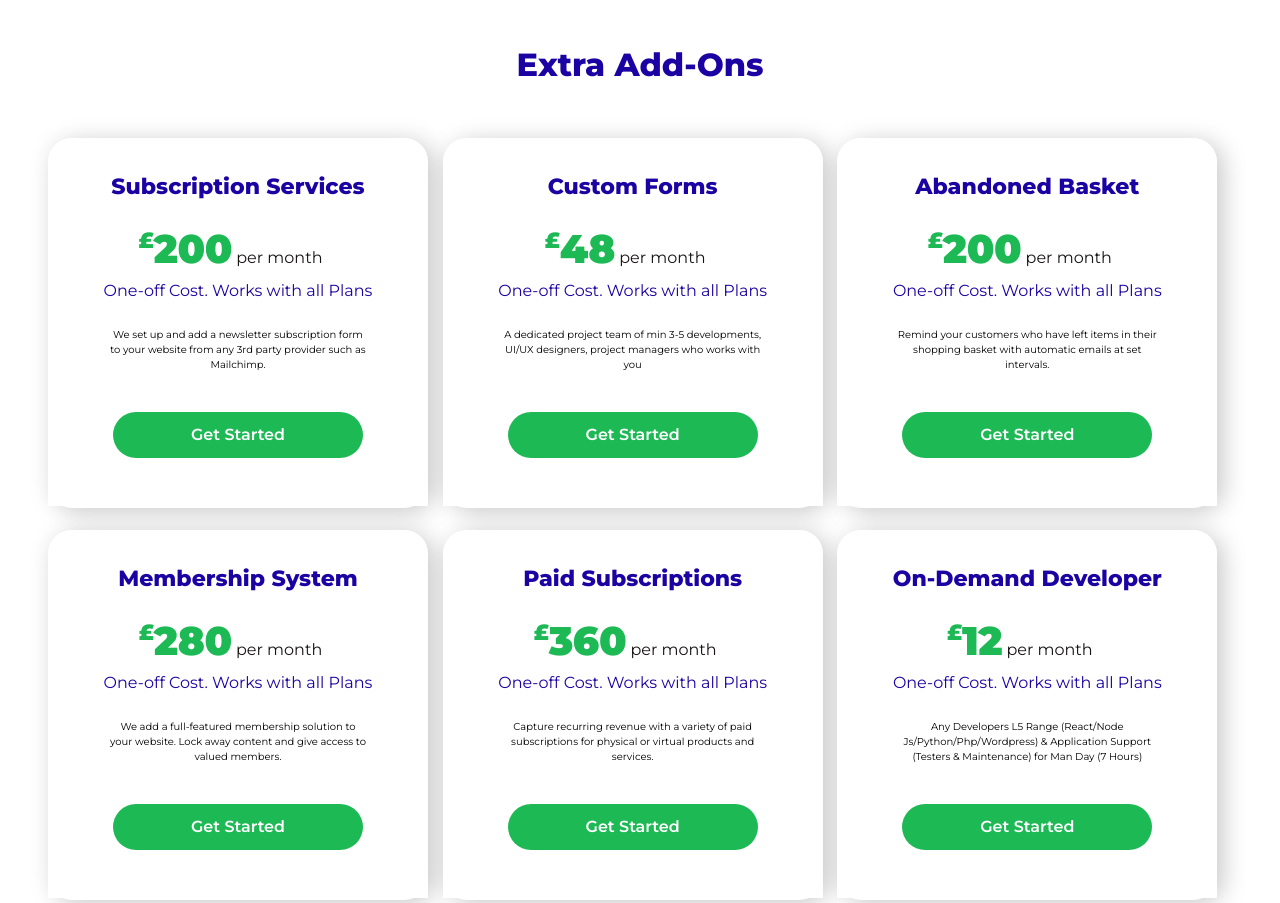
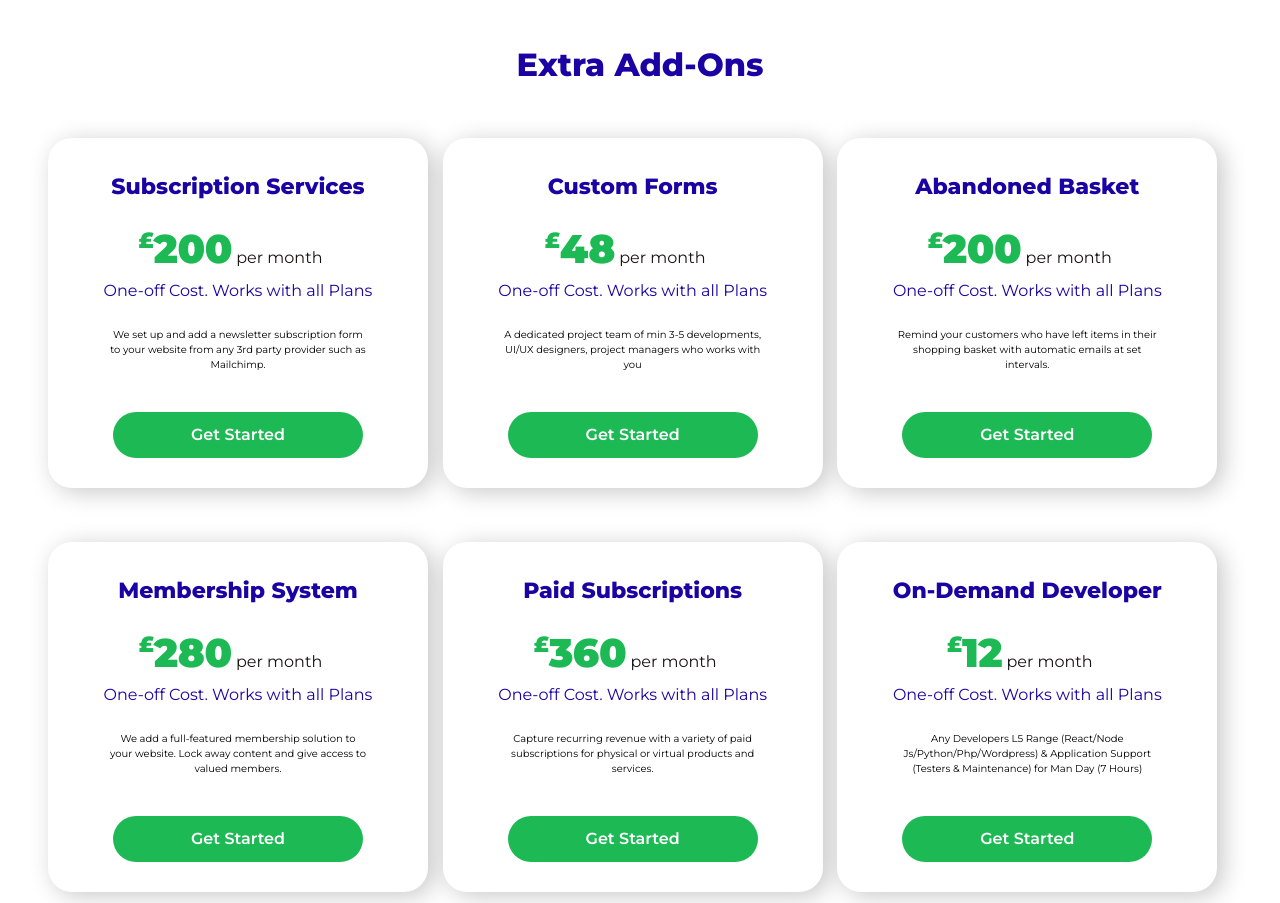
Before and after one commit to Amit-Pallauri/thunderbolt-new, a Gatsby site: page /pricing in a window 1280 px wide. Shown: the part 3920-4823 px from the top of the page. Built offline with nearby package versions, Linux system fonts and the light colour scheme; Gatsby itself is replaced by a stand-in of ours.

Commit message:
fix extra addon cards

```diff
--- a/src/components/Pricing/ExtraAddOnsCards.jsx
+++ b/src/components/Pricing/ExtraAddOnsCards.jsx
@@ -61,9 +61,9 @@ const ExtraAddOnsCards = (
     <div className="row mx-0">
       {slides.map((s, index) => {
         return (
-          <div key={index} className="col-md-4 mt-3 p-0 m-0 mb-3 gy-5">
-            <div className="extra-card-width monthly-card">
-              <div className="bg-white rounded-lg ">
+          <div key={index} className="col-md-4 mt-3 p-0 m-0 mb-5">
+            <div className="extra-card-width ">
+              <div className=" rounded-lg ">
                 <div className="mb-2 space">{"s"}</div>
                 <p className="monthly-card-title  ">{s.title}</p>
                 <p className="monthly-cost px-5 ">
@@ -77,7 +77,7 @@ const ExtraAddOnsCards = (
                   {s.des}
                 </p>
                 <br />
-                <button className="get-started-btn mt-0 mb-5">
+                <button className="get-started-btn mt-0 mb-3">
                   {s.buttonText}
                 </button>
               </div>
--- a/src/styles/style.css
+++ b/src/styles/style.css
@@ -1389,8 +1389,10 @@ body {
   margin-top: 10rem;
 }
 .extra-card-width {
+  border-radius: 24px;
+  box-shadow: 6px 4px 24px #00000038;
   width: 380px !important;
-  height: 370px !important;
+  height: 350px !important;
   background-color: white !important;
 }
 .extra-card-width .get-started-btn {
```
